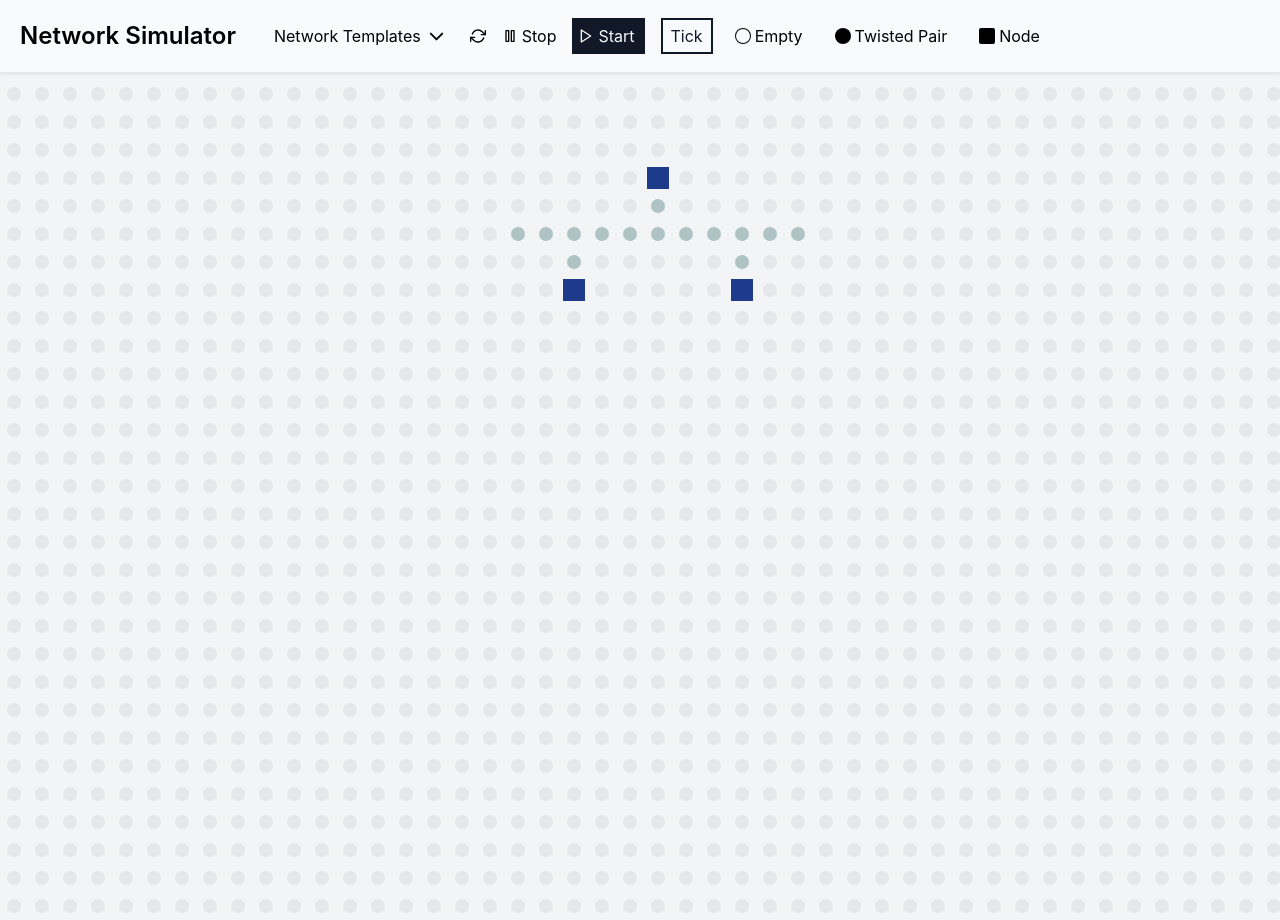
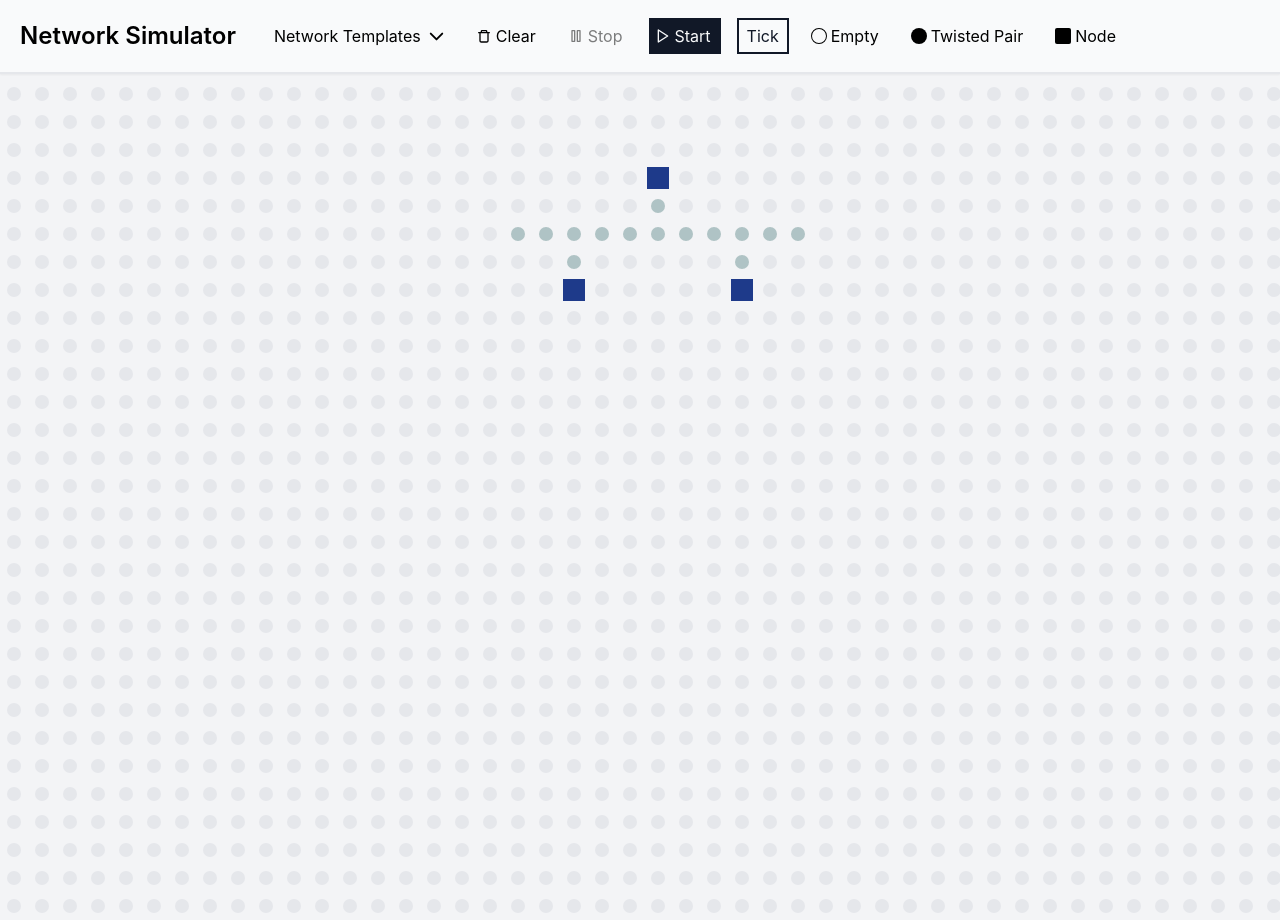
Before and after one commit to brunomariz/network-sim-oo, a Next.js app: page / in a window 1280 px wide. Shown: the top 920 px of the page. Built offline with nearby package versions, Linux system fonts and the light colour scheme.

Commit message:
feat: add initial redux implementation

```diff
--- a/components/Navbar/Navbar.tsx
+++ b/components/Navbar/Navbar.tsx
@@ -1,42 +1,56 @@
 import React, { useState } from "react";
 import { FiPause, FiPlay, FiRefreshCw } from "react-icons/fi";
+import { CgTrashEmpty } from "react-icons/cg";
 import { BsCircle, BsCircleFill, BsSquareFill } from "react-icons/bs";
 import { networkFeatureCategories } from "../../@types/networkFeatureCategories";
 import Network from "../../classes/Network";
 import NavButton from "../NavButton/NavButton";
 import DropdownMenu from "../DropdownMenu/DropdownMenu";
+import { useAppSelector, useAppDispatch } from "../../redux/hooks";
+import {
+  selectRunning,
+  start,
+  stop,
+} from "../../redux/features/simulation/simulationSlice";
 
 type Props = {
-  setRun: Function;
+  // setRun: Function;
   setNetwork: Function;
   setElements: Function;
   setActiveElement: Function;
-  run: boolean;
+  // run: boolean;
   networkSize: number[];
   network: Network;
 };
 
 function Navbar({
-  setRun,
+  // setRun,
   setNetwork,
   setElements,
   setActiveElement,
-  run,
+  // run,
   networkSize,
   network,
 }: Props) {
   const resetNetwork = (running: boolean, template: NetworkTemplate) => {
-    setRun(false);
+    // setRun(false);
+    dispatch(stop());
     setNetwork(
       new Network(networkSize[0], networkSize[1], undefined, template)
     );
-    setRun(running);
+    // setRun(running);
+    if (running) dispatch(start());
   };
+  const running = useAppSelector(selectRunning);
+  const dispatch = useAppDispatch();
+
+  console.log(running);
+
   return (
     <div className="fixed top-0 left-0 bg-gray-50 w-screen border-b-2 shadow-sm z-10 flex items-center sm:overflow-visible overflow-scroll ">
       <div className="inline text-2xl p-5 font-semibold">Network Simulator</div>
       <DropdownMenu
-        run={run}
+        run={running}
         buttons={[
           {
             title: "Icon",
@@ -53,58 +67,69 @@ function Navbar({
         ]}
         title="Network Templates"
       ></DropdownMenu>
-      <button
-        className={"mx-2"}
+
+      {/* Clear Button */}
+      <NavButton
         onClick={() => {
-          setRun(false);
+          dispatch(stop());
           setNetwork(
             new Network(networkSize[0], networkSize[1], undefined, "empty")
           );
         }}
-      >
-        <FiRefreshCw></FiRefreshCw>
-      </button>
-      <button
-        className={"mx-2"}
-        onClick={() => {
-          setRun(false);
-        }}
-      >
-        <div className="flex items-center">
-          <FiPause></FiPause> <span className="pl-1">Stop</span>
-        </div>
-      </button>
+        disabled={false}
+        text="Clear"
+        icon={<CgTrashEmpty></CgTrashEmpty>}
+      ></NavButton>
 
+      {/* Stop button */}
       <NavButton
         onClick={() => {
-          setRun(true);
+          dispatch(stop());
         }}
-        disabled={run}
+        disabled={!running}
+        text="Stop"
+        icon={<FiPause></FiPause>}
+      ></NavButton>
+
+      {/* Start button */}
+      <NavButton
+        onClick={() => {
+          dispatch(start());
+        }}
+        disabled={running}
         text="Start"
         icon={<FiPlay></FiPlay>}
         fill
       ></NavButton>
+
+      {/* Tick button */}
       <NavButton
         text="Tick"
         onClick={() => {
           setElements(network.tick().elements);
         }}
-        disabled={run}
+        disabled={running}
         icon={<></>}
         outline
       ></NavButton>
+
+      {/* Empty button */}
       <NavButton
         disabled={false}
         icon={<BsCircle></BsCircle>}
         onClick={() => setActiveElement(networkFeatureCategories.Empty)}
         text="Empty"
       ></NavButton>
+
+      {/* TP button */}
       <NavButton
         text="Twisted Pair"
         onClick={() => setActiveElement(networkFeatureCategories.TwistedPair)}
         disabled={false}
         icon={<BsCircleFill></BsCircleFill>}
       ></NavButton>
+
+      {/* Node button */}
       <NavButton
         disabled={false}
         icon={<BsSquareFill></BsSquareFill>}
--- /dev/null
+++ b/components/NetworkSimulator.tsx
@@ -0,0 +1,88 @@
+import { useEffect, useState } from "react";
+import { networkFeatureCategories } from "../@types/networkFeatureCategories";
+import { TransmissionStatus } from "../@types/transmissionStatus";
+import Empty from "../classes/Empty";
+import Network from "../classes/Network";
+import NetworkFeature from "../classes/NetworkFeature";
+import Node from "../classes/Node";
+import { Signal } from "../classes/Signal";
+import TwistedPair from "../classes/TwistedPair";
+import NetworkGrid from "./NetworkGrid/NetworkGrid";
+import Navbar from "./Navbar/Navbar";
+import { useAppSelector } from "../redux/hooks";
+import { selectRunning } from "../redux/features/simulation/simulationSlice";
+type Props = {};
+
+function NetworkSimulator({}: Props) {
+  const networkSize = [30, 60];
+
+  const [network, setNetwork] = useState(
+    new Network(networkSize[0], networkSize[1])
+  );
+  const [activeElement, setActiveElement] = useState(
+    networkFeatureCategories.Empty
+  );
+  const running = useAppSelector(selectRunning);
+
+  useEffect(() => {
+    const newIntervalId = setInterval(() => {
+      if (running) {
+        setElements(network.tick().elements);
+      }
+    }, 250);
+
+    // Clear intervals
+    for (let i = 1; i < Number(newIntervalId); i++) {
+      window.clearInterval(i);
+    }
+  }, [running]);
+
+  const setElements = (elements: NetworkFeature[][]) => {
+    let alteredNetwork = new Network(
+      network.sizeX,
+      network.sizeY,
+      network.elements
+    );
+    alteredNetwork.elements = elements;
+    setNetwork(alteredNetwork);
+  };
+
+  const elementFactory = () => {
+    switch (activeElement) {
+      case networkFeatureCategories.Empty:
+        return new Empty();
+      case networkFeatureCategories.TwistedPair:
+        return new TwistedPair(
+          TransmissionStatus.notTransmitting,
+          new Signal(0, false)
+        );
+      case networkFeatureCategories.Node:
+        return new Node();
+
+      default:
+        return new Empty();
+    }
+  };
+
+  return (
+    <div>
+      <Navbar
+        setNetwork={setNetwork}
+        setElements={setElements}
+        setActiveElement={setActiveElement}
+        network={network}
+        networkSize={networkSize}
+      ></Navbar>
+
+      <div className="overflow-scoll pt-20 h-full min-h-screen flex justify-center items-center min-w-max bg-gray-100">
+        <NetworkGrid
+          elements={network.elements}
+          setElements={setElements}
+          elementFactory={elementFactory}
+        ></NetworkGrid>
+      </div>
+    </div>
+  );
+}
+
+export default NetworkSimulator;
--- a/package.json
+++ b/package.json
@@ -9,10 +9,12 @@
     "lint": "next lint"
   },
   "dependencies": {
+    "@reduxjs/toolkit": "^1.8.2",
     "next": "12.1.6",
     "react": "18.1.0",
     "react-dom": "18.1.0",
-    "react-icons": "^4.3.1"
+    "react-icons": "^4.3.1",
+    "react-redux": "^8.0.2"
   },
   "devDependencies": {
     "@types/node": "17.0.33",
--- a/pages/index.tsx
+++ b/pages/index.tsx
@@ -14,84 +14,102 @@ import { FiPlay, FiPause, FiRefreshCw } from "react-icons/fi";
 import Head from "next/head";
 import NavButton from "../components/NavButton/NavButton";
 import Navbar from "../components/Navbar/Navbar";
+import store from "../redux/store";
+import { Provider } from "react-redux";
+import { useAppSelector } from "../redux/hooks";
+import { selectRunning } from "../redux/features/simulation/simulationSlice";
+import NetworkSimulator from "../components/NetworkSimulator";
 
 const Home: NextPage = () => {
-  const networkSize = [30, 60];
+  // const networkSize = [30, 60];
 
-  const [network, setNetwork] = useState(
-    new Network(networkSize[0], networkSize[1])
-  );
-  const [activeElement, setActiveElement] = useState(
-    networkFeatureCategories.Empty
-  );
-  const [run, setRun] = useState(false);
+  // const [network, setNetwork] = useState(
+  //   new Network(networkSize[0], networkSize[1])
+  // );
+  // const [activeElement, setActiveElement] = useState(
+  //   networkFeatureCategories.Empty
+  // );
+  // // const [run, setRun] = useState(false);
+  // const running = useAppSelector(selectRunning);
 
-  useEffect(() => {
-    const newIntervalId = setInterval(() => {
-      if (run) {
-        setElements(network.tick().elements);
-      }
-    }, 250);
+  // useEffect(() => {
+  //   const newIntervalId = setInterval(() => {
+  //     if (running) {
+  //       setElements(network.tick().elements);
+  //     }
+  //   }, 250);
 
-    // Clear intervals
-    for (let i = 1; i < Number(newIntervalId); i++) {
-      window.clearInterval(i);
-    }
-  }, [run]);
+  //   // Clear intervals
+  //   for (let i = 1; i < Number(newIntervalId); i++) {
+  //     window.clearInterval(i);
+  //   }
+  // }, [running]);
 
-  const setElements = (elements: NetworkFeature[][]) => {
-    let alteredNetwork = new Network(
-      network.sizeX,
-      network.sizeY,
-      network.elements
-    );
-    alteredNetwork.elements = elements;
-    setNetwork(alteredNetwork);
-  };
+  // const setElements = (elements: NetworkFeature[][]) => {
+  //   let alteredNetwork = new Network(
+  //     network.sizeX,
+  //     network.sizeY,
+  //     network.elements
+  //   );
+  //   alteredNetwork.elements = elements;
+  //   setNetwork(alteredNetwork);
+  // };
 
-  const elementFactory = () => {
-    switch (activeElement) {
-      case networkFeatureCategories.Empty:
-        return new Empty();
-      case networkFeatureCategories.TwistedPair:
-        return new TwistedPair(
-          TransmissionStatus.notTransmitting,
-          new Signal(0, false)
-        );
-      case networkFeatureCategories.Node:
-        return new Node();
+  // const elementFactory = () => {
+  //   switch (activeElement) {
+  //     case networkFeatureCategories.Empty:
+  //       return new Empty();
+  //     case networkFeatureCategories.TwistedPair:
+  //       return new TwistedPair(
+  //         TransmissionStatus.notTransmitting,
+  //         new Signal(0, false)
+  //       );
+  //     case networkFeatureCategories.Node:
+  //       return new Node();
 
-      default:
-        return new Empty();
-    }
-  };
+  //     default:
+  //       return new Empty();
+  //   }
+  // };
+
+  // return (
+  // <Provider store={store}>
+  //   <Head>
+  //     <meta
+  //       name="viewport"
+  //       content="width=device-width, initial-scale=1, maximum-scale=1, user-scalable=0"
+  //     />
+  //   </Head>
+  //   <Navbar
+  //     setNetwork={setNetwork}
+  //     setElements={setElements}
+  //     setActiveElement={setActiveElement}
+  //     network={network}
+  //     networkSize={networkSize}
+  //   ></Navbar>
+
+  //   <div className="overflow-scoll pt-20 h-full min-h-screen flex justify-center items-center min-w-max bg-gray-100">
+  //     <NetworkGrid
+  //       elements={network.elements}
+  //       setElements={setElements}
+  //       elementFactory={elementFactory}
+  //     ></NetworkGrid>
+  //   </div>
+  // </Provider>
+  // );
 
   return (
-    <div>
+    <>
       <Head>
         <meta
           name="viewport"
           content="width=device-width, initial-scale=1, maximum-scale=1, user-scalable=0"
         />
       </Head>
-      <Navbar
-        setRun={setRun}
-        setNetwork={setNetwork}
-        setElements={setElements}
-        setActiveElement={setActiveElement}
-        network={network}
-        networkSize={networkSize}
-        run={run}
-      ></Navbar>
-
-      <div className="overflow-scoll pt-20 h-full min-h-screen flex justify-center items-center min-w-max bg-gray-100">
-        <NetworkGrid
-          elements={network.elements}
-          setElements={setElements}
-          elementFactory={elementFactory}
-        ></NetworkGrid>
-      </div>
-    </div>
+      <Provider store={store}>
+        <NetworkSimulator></NetworkSimulator>
+      </Provider>
+    </>
   );
 };
 export default Home;
--- /dev/null
+++ b/redux/features/simulation/simulationSlice.ts
@@ -0,0 +1,37 @@
+import { createSlice, PayloadAction } from "@reduxjs/toolkit";
+import type { RootState } from "../../store";
+
+// Define a type for the slice state
+interface SimulationState {
+  running: boolean;
+}
+
+// Define the initial state using that type
+const initialState: SimulationState = {
+  running: false,
+};
+
+export const simulationSlice = createSlice({
+  name: "simulation",
+  // `createSlice` will infer the state type from the `initialState` argument
+  initialState,
+  reducers: {
+    start: (state) => {
+      state.running = true;
+    },
+    stop: (state) => {
+      state.running = false;
+    },
+    // // Use the PayloadAction type to declare the contents of `action.payload`
+    // incrementByAmount: (state, action: PayloadAction<number>) => {
+    //   state.value += action.payload;
+    // },
+  },
+});
+
+export const { start, stop } = simulationSlice.actions;
+
+// Other code such as selectors can use the imported `RootState` type
+export const selectRunning = (state: RootState) => state.simulation.running;
+
+export default simulationSlice.reducer;
--- /dev/null
+++ b/redux/hooks.ts
@@ -0,0 +1,6 @@
+import { TypedUseSelectorHook, useDispatch, useSelector } from "react-redux";
+import type { RootState, AppDispatch } from "./store";
+
+// Use throughout your app instead of plain `useDispatch` and `useSelector`
+export const useAppDispatch: () => AppDispatch = useDispatch;
+export const useAppSelector: TypedUseSelectorHook<RootState> = useSelector;
--- /dev/null
+++ b/redux/store.ts
@@ -0,0 +1,15 @@
+import { configureStore } from "@reduxjs/toolkit";
+import simulationReducer from "./features/simulation/simulationSlice";
+
+const store = configureStore({
+  reducer: {
+    simulation: simulationReducer,
+  },
+});
+
+// Infer the `RootState` and `AppDispatch` types from the store itself
+export type RootState = ReturnType<typeof store.getState>;
+// Inferred type: {posts: PostsState, comments: CommentsState, users: UsersState}
+export type AppDispatch = typeof store.dispatch;
+
+export default store;
```
Also changed, not shown: 1 other file (tests, documents, lock files or other folders).
